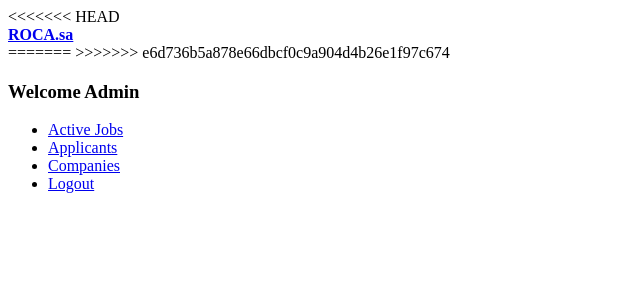
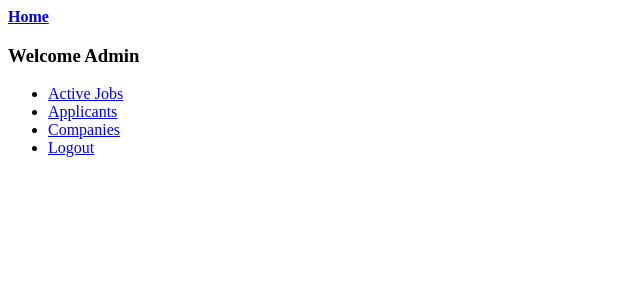
Before and after one commit to JacobCosgrove/ROCA.sa-Website, a PHP site: page /admin/home.php in a window 1280 px wide. Shown: the top 300 px of the page, without its empty margins (0-640 px from the left). Run offline with PHP 8.4, Linux system fonts and the light colour scheme; a user stored in the database is signed in.

Commit message:
fix admin bug

```diff
--- a/4330missingStyle/admin/home.php
+++ b/4330missingStyle/admin/home.php
@@ -14,19 +14,11 @@ require_once("../database.php");
 <head>
 
 </head>
-<div>
 
-<<<<<<< HEAD
-  <header>
-
-    <a href="index.php">
-      <span class="logo-lg"><b>ROCA.sa</b></span>
+    <a href="../index.php">
+      <span class="logo-lg"><b>Home</b></span>
     </a>
 
-  </header>
-
-=======
->>>>>>> e6d736b5a878e66dbcf0c9a904d4b26e1f97c674
   <div>
 
     <section>
--- a/4330missingStyle/user/index.php
+++ b/4330missingStyle/user/index.php
@@ -31,7 +31,7 @@ if(empty($_SESSION['id_user'])) {
     </div>
 
 
-    <h2>Welcome <b><?php echo $_SESSION['name']; ?></b></h2>
+    <h2>Welcome <strong><?php echo $_SESSION['name']; ?></strong></h2>
     <br>
 
     <h2><i>Applications</i></h2>
```
